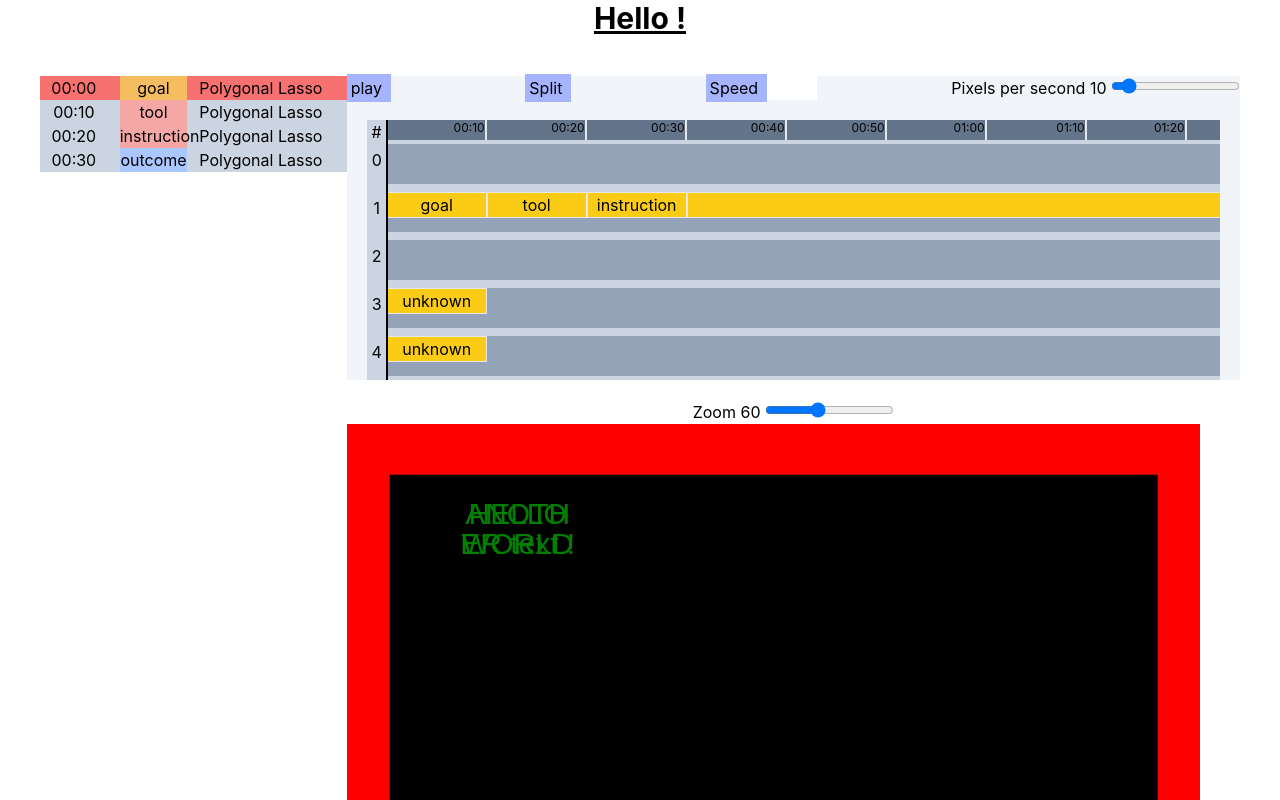
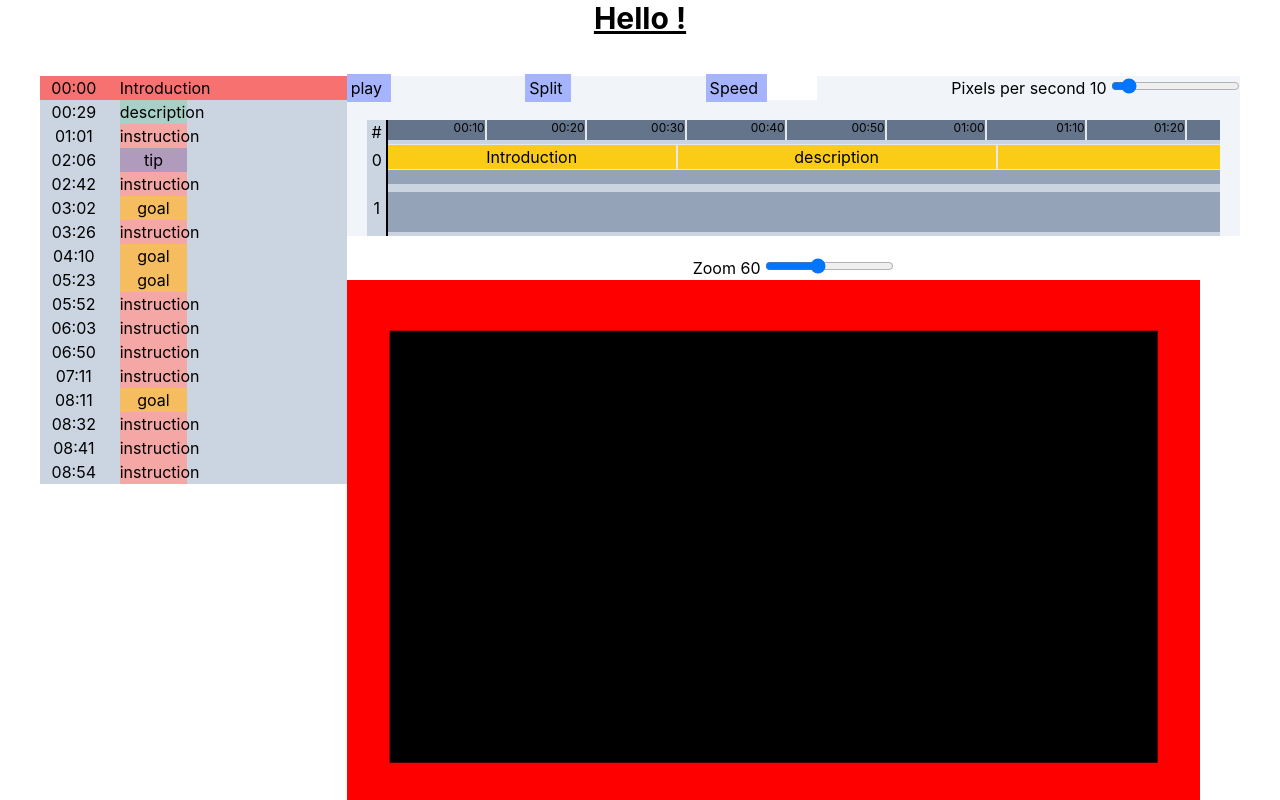
Before and after one commit to fesiib/video-editing-prototype, a React (Create React App) app: page / in a window 1280 px wide. Shown: the top 800 px of the page. Built offline with nearby package versions, Linux system fonts and the light colour scheme.

Commit message:
Script: Add better dummy data

```diff
--- a/src/App.js
+++ b/src/App.js
@@ -28,29 +28,56 @@ const App = observer(function App() {
 		const newVideos = [
 			//new VideoState(this, "http://localhost:3000/demo-3.webm", "video-1", 0),
 		];
+		// for (let segment of DUMMY_SEGMENTS) {
+		// 	const title = segment.title;
+		// 	for (let subsegment in segment) {
+		// 		if (subsegment === 'title') {
+		// 			continue;
+		// 		}
+		// 		const info = segment[subsegment];
+		// 		const video =
+		// 			new VideoState(
+		// 				domainStore,
+		// 				"http://localhost:3000/example.mp4",
+		// 				`${"video"}-${newVideos.length + 10}`,
+		// 				0
+		// 			);
+		// 		video.commonState.setMetadata({
+		// 			thumbnails: [subsegment],
+		// 			offset: info.start,
+		// 			start: info.start,
+		// 			finish: info.finish,
+		// 		});
+		// 		video.setScript([{
+		// 			text: info.script,
+		// 			start: info.start,
+		// 			lowLabel: subsegment,
+		// 			highLabel: title,
+		// 		}]);
+		// 		newVideos.push(video);
+		// 	}
+		// }
 		for (let segment of DUMMY_SEGMENTS) {
-			const title = segment.title;
-			for (let subsegment in segment) {
-				if (subsegment === 'title') {
-					continue;
-				}
-				const info = segment[subsegment];
 			const video =
-					new VideoState(domainStore, "http://localhost:3000/example.mp4", `${"video"}-${newVideos.length + 10}`, 1);
+				new VideoState(
+					domainStore,
+					"http://localhost:3000/example.mp4",
+					`${"video"}-${newVideos.length + 10}`,
+					0
+				);
 			video.commonState.setMetadata({
-					thumbnails: [subsegment],
-					offset: info.start,
-					start: info.start,
-					finish: info.finish,
+				thumbnails: [segment.lowLabel],
+				offset: segment.start,
+				start: segment.start,
+				finish: segment.finish,
 			});
 			video.setScript([{
-					text: info.script,
-					start: info.start,
-					lowLabel: subsegment,
-					highLabel: title,
+				text: segment.script,
+				start: segment.start,
+				lowLabel: segment.lowLabel,
+				highLabel: segment.highLabel,
 			}]);
 			newVideos.push(video);
-			}
 		}
 		domainStore.videos = [...newVideos];
 	}), [DUMMY_SEGMENTS]);
--- a/src/data/dummy.js
+++ b/src/data/dummy.js
@@ -1,4 +1,127 @@
 export const DUMMY_SEGMENTS = [
+	{
+		"start": 0,
+		"finish": 29,
+		"text": "",
+		"lowLabel": "Introduction"
+	},
+	{
+		"start": 29,
+		"finish": 61,
+		"text": "Open Man model and Galaxy background (You can download at description)",
+		"highLabel": "Open",
+		"lowLabel": "description"
+	},
+	{
+		"start": 61,
+		"finish": 126,
+		"text": "Use polygonal Lasso Tool to face cut",
+		"highLabel": "Lasso Tool",
+		"lowLabel": "instruction"
+	},
+	{
+		"start": 126,
+		"finish": 162,
+		"text": "Add Threshold effect to face",
+		"highLabel": "Threshold Effect",
+		"lowLabel": "tip"
+	},
+	{
+		"start": 162,
+		"finish": 182,
+		"text": "Use Color Range to select black color",
+		"highLabel": "Color Range",
+		"lowLabel": "instruction"
+	},
+	{
+		"start": 182,
+		"finish": 206,
+		"text": "Add new Document",
+		"highLabel": "New Document",
+		"lowLabel": "goal"
+	},
+	{
+		"start": 206,
+		"finish": 250,
+		"text": "Add Gradient",
+		"highLabel": "Gradient",
+		"lowLabel": "instruction"
+	},
+	{
+		"start": 250,
+		"finish": 323,
+		"text": "Move Face to new Document",
+		"highLabel": "Move",
+		"lowLabel": "goal"
+	},
+	{
+		"start": 323,
+		"finish": 352,
+		"text": "Move Galaxy background to new document",
+		"highLabel": "Move",
+		"lowLabel": "goal"
+	},
+	{
+		"start": 352,
+		"finish": 363,
+		"text": "Hold ALT key and move Mouse control and click",
+		"highLabel": "Mouse Control",
+		"lowLabel": "instruction"
+	},
+	{
+		"start": 363,
+		"finish": 410,
+		"text": "Ctrl + T to edit size Galaxy Background",
+		"highLabel": "Edit Size",
+		"lowLabel": "instruction"
+	},
+	{
+		"start": 410,
+		"finish": 431,
+		"text": "Add Bevel & Emboss",
+		"highLabel": "Bevel & Emboss",
+		"lowLabel": "instruction"
+	},
+	{
+        "start": 431,
+        "finish": 491,
+        "text": "Add text",
+        "highLabel": "Text",
+        "lowLabel": "instruction"
+    },
+    {
+        "start": 491,
+        "finish": 512,
+        "text": "Duplicate Galaxy background",
+        "highLabel": "Duplicate",
+        "lowLabel": "goal"
+    },
+    {
+        "start": 512,
+        "finish": 521,
+        "text": "Hold ALT key and move Mouse control and click",
+        "highLabel": "Mouse Control",
+        "lowLabel": "instruction"
+    },
+    {
+        "start": 521,
+        "finish": 534,
+        "text": "Edit position Galaxy 2 background",
+        "highLabel": "Edit Position",
+        "lowLabel": "instruction"
+    },
+    {
+        "start": 534,
+        "finish": 583,
+        "text": "Copy layer style of face and paste to text layer",
+        "highLabel": "Copy & Paste Layer Style",
+        "lowLabel": "instruction"
+    },
+]
+
+
+
+export const DUMMY_SEGMENTS2 = [
 	{
 		title: "Polygonal Lasso",
 		"goal": {
@@ -17,12 +140,12 @@ export const DUMMY_SEGMENTS = [
 		"instruction": {
 			start: 20,
 			finish: 30,
-			script: "Polygonal Lasso",
+			script: "Layer Via Copy",
 		},
 		"outcome": {
 			start: 30,
 			finish: 405,
-			script: "Polygonal Lasso",
+			script: "Layer Via Copy",
 		},
 	},
 	{
@@ -102,36 +225,52 @@ export const DUMMY_SEGMENTS = [
 	},
 
 ];
+/*
+0:00
+Start
+0:29
+Open Man model and Galaxy background (You can download at description)
+1:01
+Use polygonal Lasso Tool to face cut
+2:06
+Add Threshold effect to face
+2:42
+Use Color Range to select black color
+3:05
+Add new Document
+3:26
+Add Gradient
+4:10
+Move Face to new Document
+5:23
+Move Galaxy background to new document
+5:52
+Hold ALT key and move Mouse control and click
+6:03
+Ctrl + T to edit size Galaxy Background
+6:50
+Add Bevel & Emboss
+7:11
+Add text
+8:16
+Duplicate Galaxy background
+8:32
+Hold ALT key and move Mouse control and click
+8:39
+Edit position Galaxy 2 background
+8:54
+Copy layer style of face and paste to text layer
+9:43
+End
 
-// 0:29
-// Open Man model and Galaxy background (You can download at description)
-// 1:01
-// Use polygonal Lasso Tool to face cut
-// 2:06
-// Add Threshold effect to face
-// 2:42
-// Use Color Range to select black color
-// 3:05
-// Add new Document
-// 3:26
-// Add Gradient
-// 4:10
-// Move Face to new Document
-// 5:23
-// Move Galaxy background to new document
-// 5:52
-// Hold ALT key and move Mouse control and click
-// 6:03
-// Ctrl + T to edit size Galaxy Background
-// 6:50
-// Add Bevel & Emboss
-// 7:11
-// Add text
-// 8:16
-// Duplicate Galaxy background
-// 8:32
-// Hold ALT key and move Mouse control and click
-// 8:39
-// Edit position Galaxy 2 background
-// 8:54
-// Copy layer style of face and paste to text layer
+
+Example:
+{
+	highLabel: "Polygonal Lasso", // name of the tool used
+	lowLabel: "goal", // information type from ["outcome", "goal", "instruction", "description"]
+	start: 0.0, // seconds
+	finish: 50.0, // seconds
+	script: "Text" // text
+}
+
+*/
--- a/src/stores/domainStore.js
+++ b/src/stores/domainStore.js
@@ -16,7 +16,7 @@ class DomainStore {
         width: 1280,
         height: 720, //720p
         duration: 10, // seconds
-        trackCnt: 5,
+        trackCnt: 2,
     };
 
     constructor(rootStore) {
@@ -29,8 +29,8 @@ class DomainStore {
             //new VideoState(this, "http://localhost:3000/demo-3.webm", "video-3", 2),
         ];
         this.texts = [
-            new TextState(this, "HELLO WORLD !", "text-1", 3),
-            new TextState(this, "ANOTHER text !", "text-2", 4),
+            //new TextState(this, "HELLO WORLD !", "text-1", 3),
+            //new TextState(this, "ANOTHER text !", "text-2", 4),
         ];
     }
 
```
Lines whose indentation alone changed are shown as unchanged.
